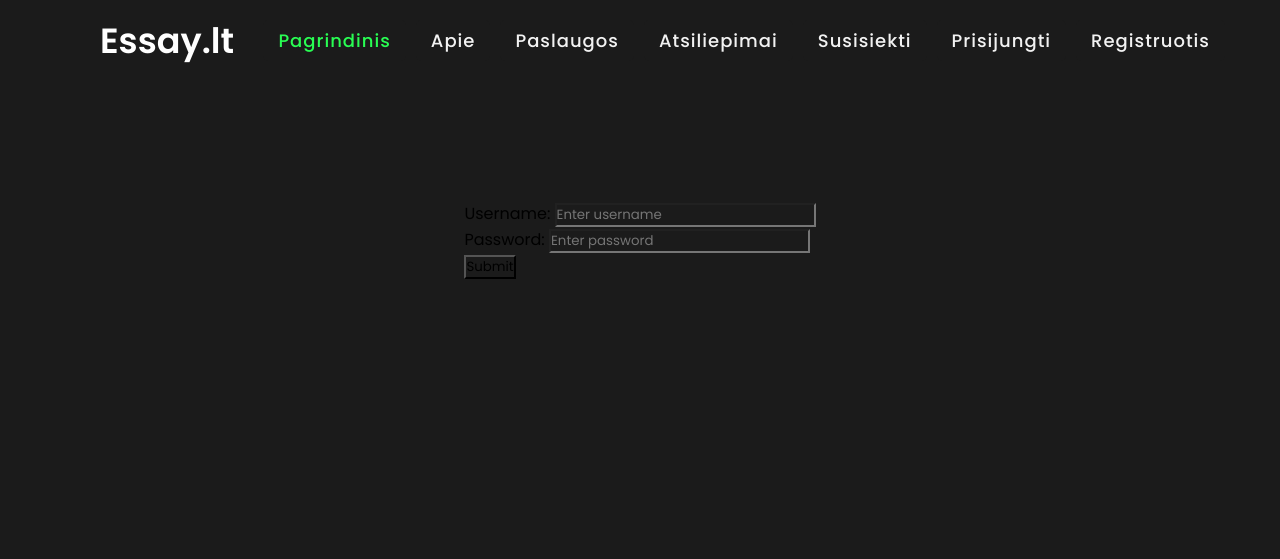
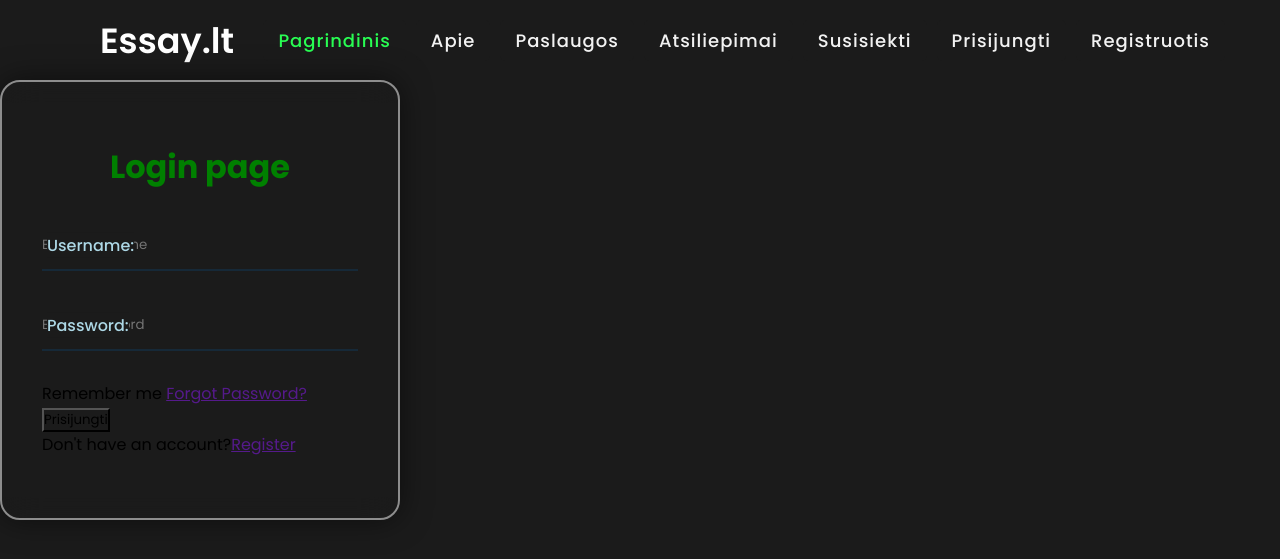
Before and after one commit to Erneeh/Essay-1, a Django app: page /login/ in a window 1280 px wide. Shown: the top 559 px of the page. Run offline with Django 3.2, Linux system fonts and the light colour scheme.

Commit message:
nebaigtas login/register css

```diff
--- a/Projektas/myapp/static/css/login.css
+++ b/Projektas/myapp/static/css/login.css
@@ -1,16 +1,59 @@
-.authcontainer {
-    margin-top:10rem;
-    padding: 0;
-    display: flex;
-    align-items: center;
-    justify-content: center;
+.wrapper {
+  position: relative;
+  width: 400px;
+  height: 440px;
+  background: transparent;
+  border: 2px solid rgba(255, 255, 255, .5);
+  border-radius: 20px;
+  backdrop-filter: blur(20px);
+  box-shadow: 0 0 30px rgba(0, 0, 0, .5);
+  display: flex;
+  justify-content: center;
+  align-items: center;
 }
-.authtitle, .authinnercontainer {
-    position: absolute;
+
+.wrapper .form-box {
+  width: 100%;
+  padding: 40px;
 }
-.authtitle {
+
+.form-box h2 {
+  font-size: 2em;
+  color:green;
+  text-align: center;
+}
+
+.form-input {
+  position:relative;
+  width: 100%;
+  height: 50px;
+  border-bottom: 2px solid #162938;
+  margin: 30px 0;
+}
+
+.form-input label {
+  position: absolute;
+  top: 50%;
+  left: 5px;
+  transform: translateY(-50%);
+  font-size: 1em;
+  color: lightblue;
+  font-weight: 500;
+  pointer-events: none;
+  transition: 0.5s;
 
 }
-.authinnercontainer {
 
+.form-input input:focus~label,
+.form-input input:valid~label {
+  top: -5px;
 }
+
+.form-input input {
+  width: 100%;
+  height: 100%;
+  background: transparent;
+  border: none;
+  outline: none;
+}
+.form-input
--- a/Projektas/myapp/templates/login.html
+++ b/Projektas/myapp/templates/login.html
@@ -11,21 +11,30 @@
     <link rel="stylesheet" href="{% static 'css/login.css' %}">
 </head>
 <body>
-    <div class="authcontainer">
-        <div class="authtitle">
-            <h1>Login page</h1>
-        </div>
-        <div class="authinnercontainer">
-        <form action="" method="POST">
-          {% csrf_token %}
-          <label for="fname">Username:</label>
-          <input type="text" placeholder="Enter username" name="uname"><br>
 
-          <label for="fname">Password:</label>
-          <input type="text" placeholder="Enter password" name="pass"><br>
-
-        <button type="submit">Submit</button>
+    <div class="wrapper">
+        <div class="form-box login">
+            <h2>Login page</h2>
+            <form action="" method="POST">
+                   {% csrf_token %}
+                   <div class="form-input">
+                 <label for="uname">Username:</label>
+                 <input type="text" placeholder="Enter username" name="uname" id="uname" class="inline"><br>
+                </div>
+                <div class="form-input">
+                 <label for="pass">Password:</label>
+                 <input type="text" placeholder="Enter password" name="pass" id="pass" class="inline">
+                </div>
+                <div class="remember-forgot">
+                    <label><input type="checkbox">Remember me</label>
+                    <a href="">Forgot Password?</a>
+                </div>
+                <button type="submit">Prisijungti</button>
+                <div class="login-register">
+                    <p>Don't have an account?<a href="" class="register-link">Register</a></p>
+                </div>
     </form>
+</div>
 </div>
 </div>
 </body>
```
Also changed, not shown: Projektas/myapp/templates/register.html (+28 -16 lines).
